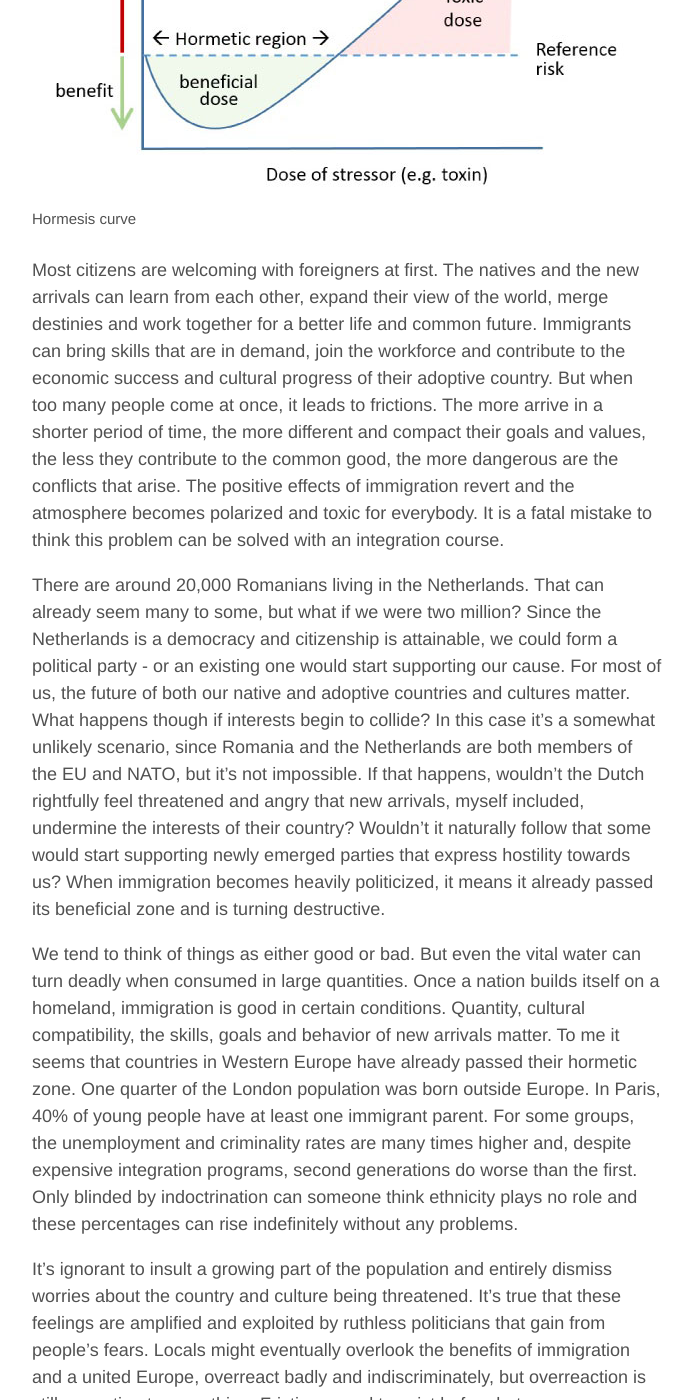
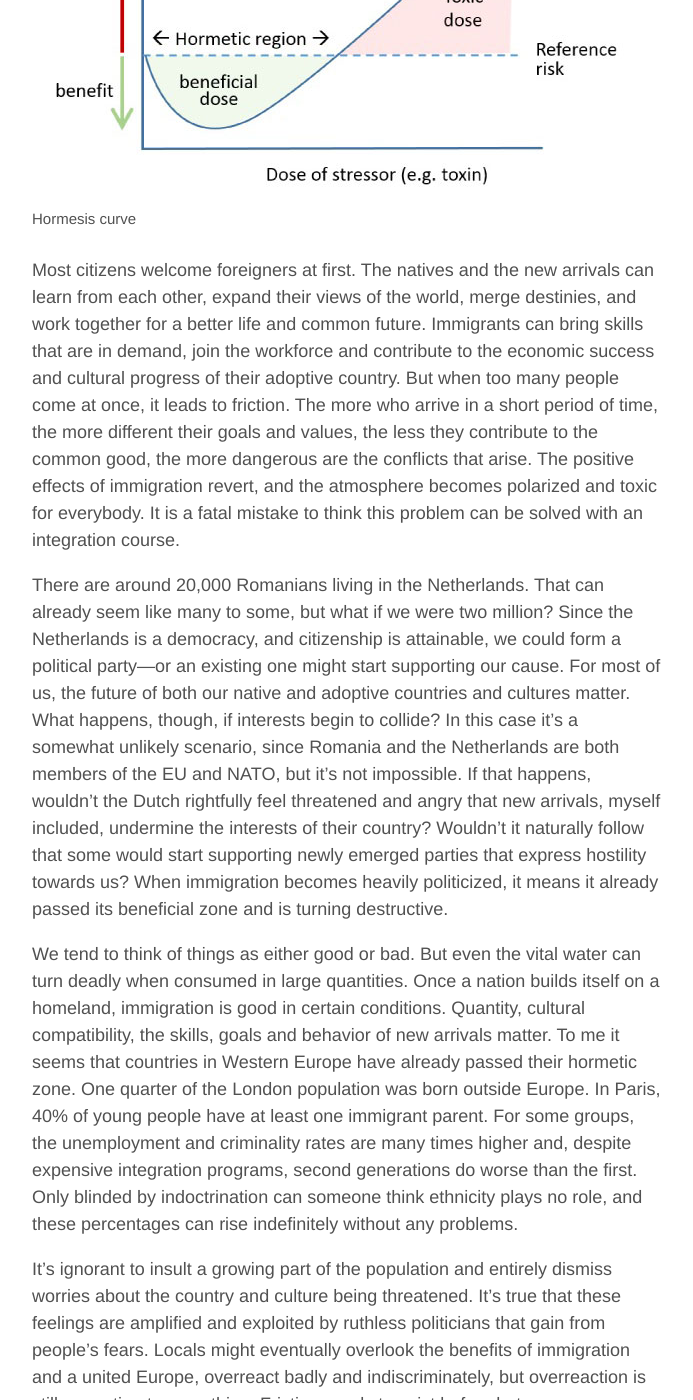
Before and after one commit to aoghina/aoghina.github.io, a Jekyll site: the page built from _posts/2017-02-25-the-hormesis-of-immigration.md, in a window 1280 px wide and 1400 px high, scrolled down 658 px. Shown: the whole window, without its empty margins (293-986 px from the left). Built offline with Jekyll 4.4.1, drawn with Linux system fonts in a browser that asks for light colours; comment, search, counter and statistics services are not loaded; some of the changed text lies outside the part shown.

Commit message:
Update hormesis

```diff
--- a/_posts/2017-02-25-the-hormesis-of-immigration.md
+++ b/_posts/2017-02-25-the-hormesis-of-immigration.md
@@ -14,18 +14,18 @@
 ![Hormesis curve](/assets/hormesis-curve.jpg "Hormesis curve")
 <sup>Hormesis curve</sup>
 
-Most citizens are welcoming with foreigners at first. The natives and the new arrivals can learn from each other, expand their view of the world, merge destinies and work together for a better life and common future. Immigrants can bring skills that are in demand, join the workforce and contribute to the economic success and cultural progress of their adoptive country. But when too many people come at once, it leads to frictions. The more arrive in a shorter period of time, the more different and compact their goals and values, the less they contribute to the common good, the more dangerous are the conflicts that arise. The positive effects of immigration revert and the atmosphere becomes polarized and toxic for everybody. It is a fatal mistake to think this problem can be solved with an integration course.
+Most citizens welcome foreigners at first. The natives and the new arrivals can learn from each other, expand their views of the world, merge destinies, and work together for a better life and common future. Immigrants can bring skills that are in demand, join the workforce and contribute to the economic success and cultural progress of their adoptive country. But when too many people come at once, it leads to friction. The more who arrive in a short period of time, the more different their goals and values, the less they contribute to the common good, the more dangerous are the conflicts that arise. The positive effects of immigration revert, and the atmosphere becomes polarized and toxic for everybody. It is a fatal mistake to think this problem can be solved with an integration course.
 
-There are around 20,000 Romanians living in the Netherlands. That can already seem many to some, but what if we were two million? Since the Netherlands is a democracy and citizenship is attainable, we could form a political party - or an existing one would start supporting our cause. For most of us, the future of both our native and adoptive countries and cultures matter. What happens though if interests begin to collide? In this case it's a somewhat unlikely scenario, since Romania and the Netherlands are both members of the EU and NATO, but it's not impossible. If that happens, wouldn't the Dutch rightfully feel threatened and angry that new arrivals, myself included, undermine the interests of their country? Wouldn't it naturally follow that some would start supporting newly emerged parties that express hostility towards us? When immigration becomes heavily politicized, it means it already passed its beneficial zone and is turning destructive.
+There are around 20,000 Romanians living in the Netherlands. That can already seem like many to some, but what if we were two million? Since the Netherlands is a democracy, and citizenship is attainable, we could form a political party---or an existing one might start supporting our cause. For most of us, the future of both our native and adoptive countries and cultures matter. What happens, though, if interests begin to collide? In this case it's a somewhat unlikely scenario, since Romania and the Netherlands are both members of the EU and NATO, but it's not impossible. If that happens, wouldn't the Dutch rightfully feel threatened and angry that new arrivals, myself included, undermine the interests of their country? Wouldn't it naturally follow that some would start supporting newly emerged parties that express hostility towards us? When immigration becomes heavily politicized, it means it already passed its beneficial zone and is turning destructive.
 
-We tend to think of things as either good or bad. But even the vital water can turn deadly when consumed in large quantities. Once a nation builds itself on a homeland, immigration is good in certain conditions. Quantity, cultural compatibility, the skills, goals and behavior of new arrivals matter. To me it seems that countries in Western Europe have already passed their hormetic zone. One quarter of the London population was born outside Europe. In Paris, 40% of young people have at least one immigrant parent. For some groups, the unemployment and criminality rates are many times higher and, despite expensive integration programs, second generations do worse than the first. Only blinded by indoctrination can someone think ethnicity plays no role and these percentages can rise indefinitely without any problems.
+We tend to think of things as either good or bad. But even the vital water can turn deadly when consumed in large quantities. Once a nation builds itself on a homeland, immigration is good in certain conditions. Quantity, cultural compatibility, the skills, goals and behavior of new arrivals matter. To me it seems that countries in Western Europe have already passed their hormetic zone. One quarter of the London population was born outside Europe. In Paris, 40% of young people have at least one immigrant parent. For some groups, the unemployment and criminality rates are many times higher and, despite expensive integration programs, second generations do worse than the first. Only blinded by indoctrination can someone think ethnicity plays no role, and these percentages can rise indefinitely without any problems.
 
-It's ignorant to insult a growing part of the population and entirely dismiss worries about the country and culture being threatened. It's true that these feelings are amplified and exploited by ruthless politicians that gain from people's fears. Locals might eventually overlook the benefits of immigration and a united Europe, overreact badly and indiscriminately, but overreaction is still a reaction to something. Frictions need to exist before hate can grow.
+It's ignorant to insult a growing part of the population and entirely dismiss worries about the country and culture being threatened. It's true that these feelings are amplified and exploited by ruthless politicians that gain from people's fears. Locals might eventually overlook the benefits of immigration and a united Europe, overreact badly and indiscriminately, but overreaction is still a reaction to something. Friction needs to exist before hate can grow.
 
-Romania's freedom came 44 years after the end of World War II. Few know that before being forced behind the Iron Curtain, it had one of the most democratic constitutions in Europe. Despite the shared values, Latin roots, the political and security stability, it took 11 years before its citizens were allowed to visit EU states without a visa and another 7 years before finally being admitted in the Union. During this pre-integration process, Romanians patiently spent hours waiting in long lines to request visas for Western Europe. In 2017, 10 years after integration, there are still border checks as Romania is not accepted in the Schengen area (this might be a blessing in the end).
+Romania's freedom came 44 years after the end of World War II. Few know that before being forced behind the Iron Curtain, it had one of the most democratic constitutions in Europe. Despite the shared values, Latin roots, the political and security stability, it took 11 years before Romania’s citizens were allowed to visit EU states without a visa and another seven years before finally being admitted in the Union. During this pre-integration process, Romanians patiently spent hours waiting in long lines to request visas for Western Europe. In 2017, 10 years after integration, there are still border checks as Romania is not accepted in the Schengen area. (This might be a blessing in the end.)
 
-At the same time, thousands of unverified people enter and move freely across the continent every month. Many originate from areas where majorities hold values that conflict with freedom and the Western culture. A few already executed terrorist attacks against civilians. Official figures show that 60% of recent migrants coming from outside Europe are not eligible for asylum and yet they are allowed to stay. The countless tragic drownings that turned the Mediterranean into a mass grave are heart-wrenching, but one has to ask: how many could have been avoided if migrants wouldn't have been practically invited to Europe by Germany (without consulting with the other EU states), although other closer countries on the way were safe?
+At the same time, thousands of unverified people enter and move freely across the continent every month. Many originate from areas where majorities hold values that conflict with freedom and the Western culture. A few have already executed terrorist attacks against civilians. Official figures show that 60% of recent migrants coming from outside Europe are not eligible for asylum, and yet they are allowed to stay. The countless tragic drownings that have turned the Mediterranean into a mass grave are heart-wrenching, but one has to ask: how many could have been avoided if migrants hadn’t been practically invited to Europe by Germany (without consulting with the other EU states), even though other closer countries on the way were safe?
 
 Ensuring the security of its citizens is the top responsibility of any political entity that claims monopoly on the legal use of violence: when the Union fails to do so, leaves its external borders unprotected and exposes its citizens to safety risks, it's just a logical consequence that anti-EU populist parties are gaining traction. It's a shame when these parties win, but who is to blame?
 
-Who denies reality most vocally and insists uncontrolled immigration can proceed at any rate, from anywhere, with no harm? Who thinks that borders and cultural compatibility don't matter? Who claims to be "inclusive" but vilifies anyone that does not agree with them? Who else than the leftists, the misguided dreamers who always promise the most tasteful omelets and invariably end up with only broken eggs. It is they who bear the responsibility for Brexit and the rise of anti-immigration sentiment. Their actions weaken the economy, polarize society, sabotage the common European identity and inflate nationalism. Their ignorance ends up hurting the very groups they claim to help. Yet most Europhiles continue to support them. Nationalism is ridiculed and criticized as the source of evil despite being a symptom, while socialist populism is celebrated despite its proven destructive force. And pragmatic, realist politicians find it harder and harder to make themselves heard.
+Who denies reality most vocally and insists that uncontrolled immigration can proceed at any rate, from anywhere, with no harm? Who thinks that borders and cultural compatibility don't matter? Who claims to be "inclusive" but vilifies anyone who does not agree with them? Who else but the leftists, the misguided dreamers who always promise the tastiest omelets and invariably end up with only broken eggs. It is they who bear the responsibility for Brexit and the rise of anti-immigration sentiment. Their actions weaken the economy, polarize society, sabotage the common European identity and inflate nationalism. Their ignorance ends up hurting the very groups they claim to help. Yet most Europhiles continue to support them. Nationalism is ridiculed and criticized as the source of evil despite being a symptom, while socialist populism is celebrated despite its proven destructive force. And pragmatic, realistic politicians find it harder and harder to make themselves heard.
```
